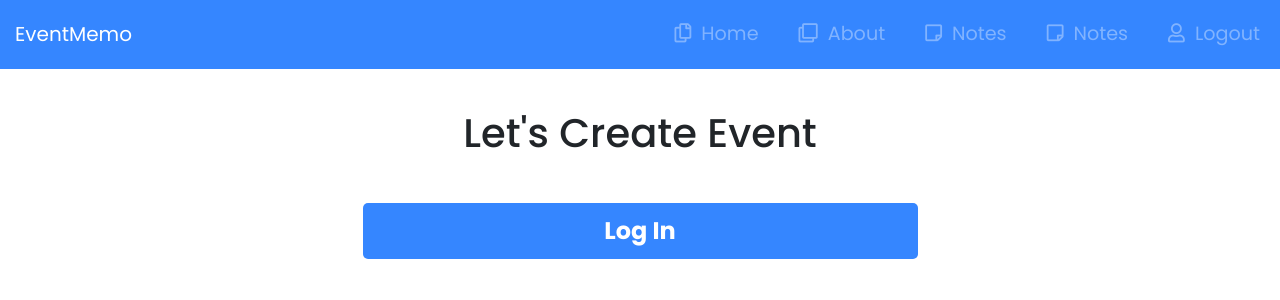
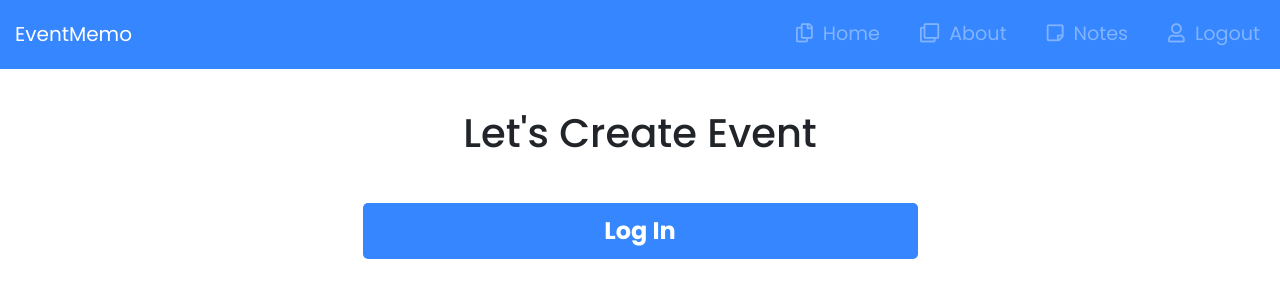
Before and after one commit to Bryse88/SEO-Project, a Flask app: page / in a window 1280 px wide. Shown: the top 300 px of the page. Run offline with Flask 3, Linux system fonts and the light colour scheme; some libraries are stand-ins or nearby versions.

Commit message:
Updating

```diff
--- a/templates/layout.html
+++ b/templates/layout.html
@@ -30,9 +30,6 @@
                     </li>
                     <li class="nav-item">
                         <a class="nav-link" href="{{ url_for('notes') }}"><i class="far fa-sticky-note"></i>Notes</a>
-                    </li>
-                    <li class="nav-item">
-                        <a class="nav-link" href="{{ url_for('Dashboard') }}"><i class="far fa-sticky-note"></i>Notes</a>
                     </li>
                     <li class="nav-item">
                         <a class="nav-link" href="{{ url_for('logout') }}"><i class="far fa-user"></i>Logout</a>
```
